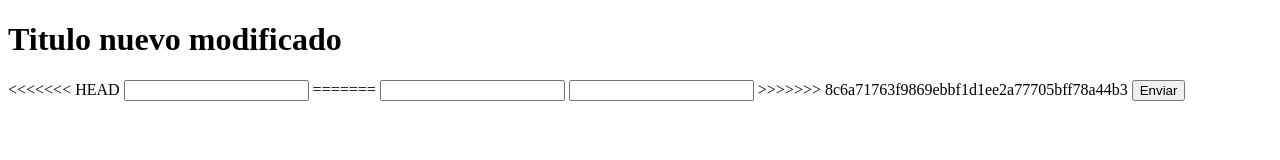
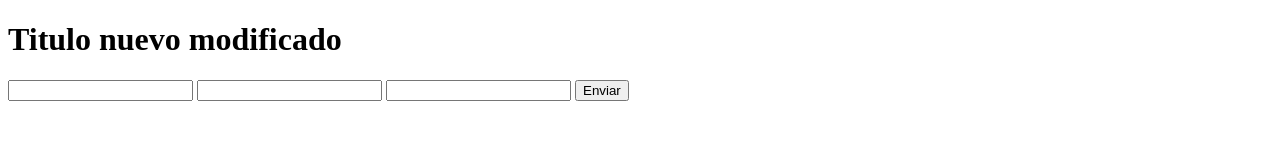
Before and after one commit to davidgbustamante/hello-word-git, a plain HTML site: page index.html in a window 1280 px wide. Drawn offline with Linux system fonts and the light colour scheme.

Commit message:
se realiza cambio por error cometido en linea

```diff
--- a/index.html
+++ b/index.html
@@ -8,12 +8,9 @@
 <body>
     <h1> Titulo nuevo modificado</h1>
     <form action="#" method="get">
-<<<<<<< HEAD
-      <input type="texto" name="firstName" id="firstName">
-=======
+      <input type="text" name="firstName" id="firstName">
       <input type="text" name="firstName" id="firstName">
       <input type="text" name="lastName" id="lastName">
->>>>>>> 8c6a71763f9869ebbf1d1ee2a77705bff78a44b3
       <input type="button" value="Enviar">
 
     </form>
```
